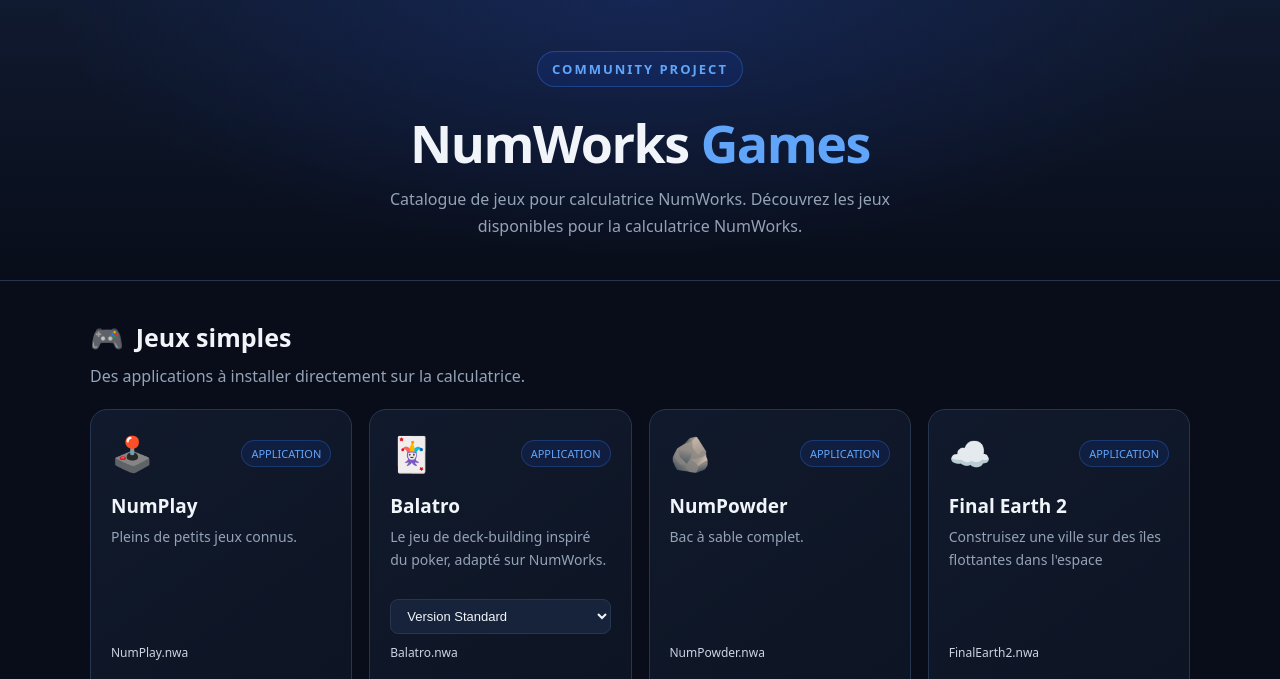
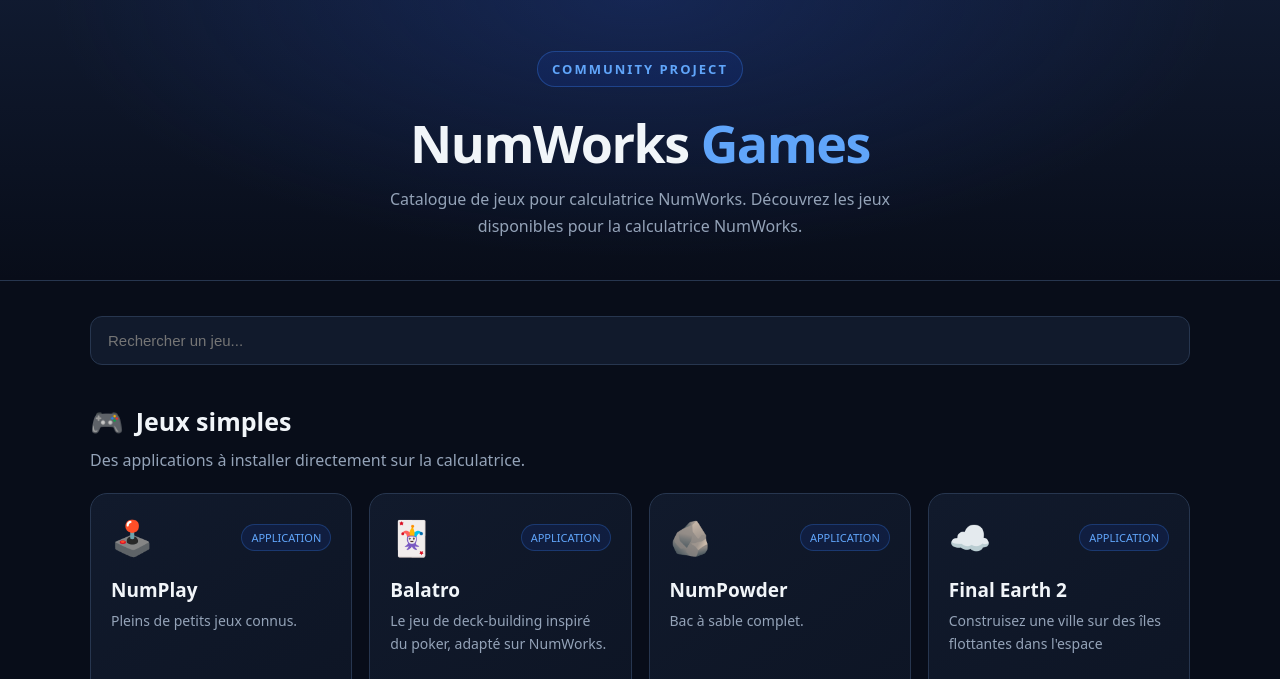
Before and after one commit to KikoNumGames/Catalogue, a plain HTML site: page index.html in a window 1280 px wide. Shown: the part 54-733 px from the top of the page. Drawn offline with Linux system fonts and the light colour scheme.

Commit message:
Add search input and empty state message

```diff
--- a/index.html
+++ b/index.html
@@ -390,6 +390,18 @@ footer {
 </header>
 
 <main>
+
+    <div class="search">
+    <input
+        id="search"
+        type="search"
+        placeholder="Rechercher un jeu..."
+    >
+</div>
+
+<div class="empty" id="empty">
+    Aucun jeu trouvé.
+</div>
 
   <section>
     <h2 class="section-title">
```
